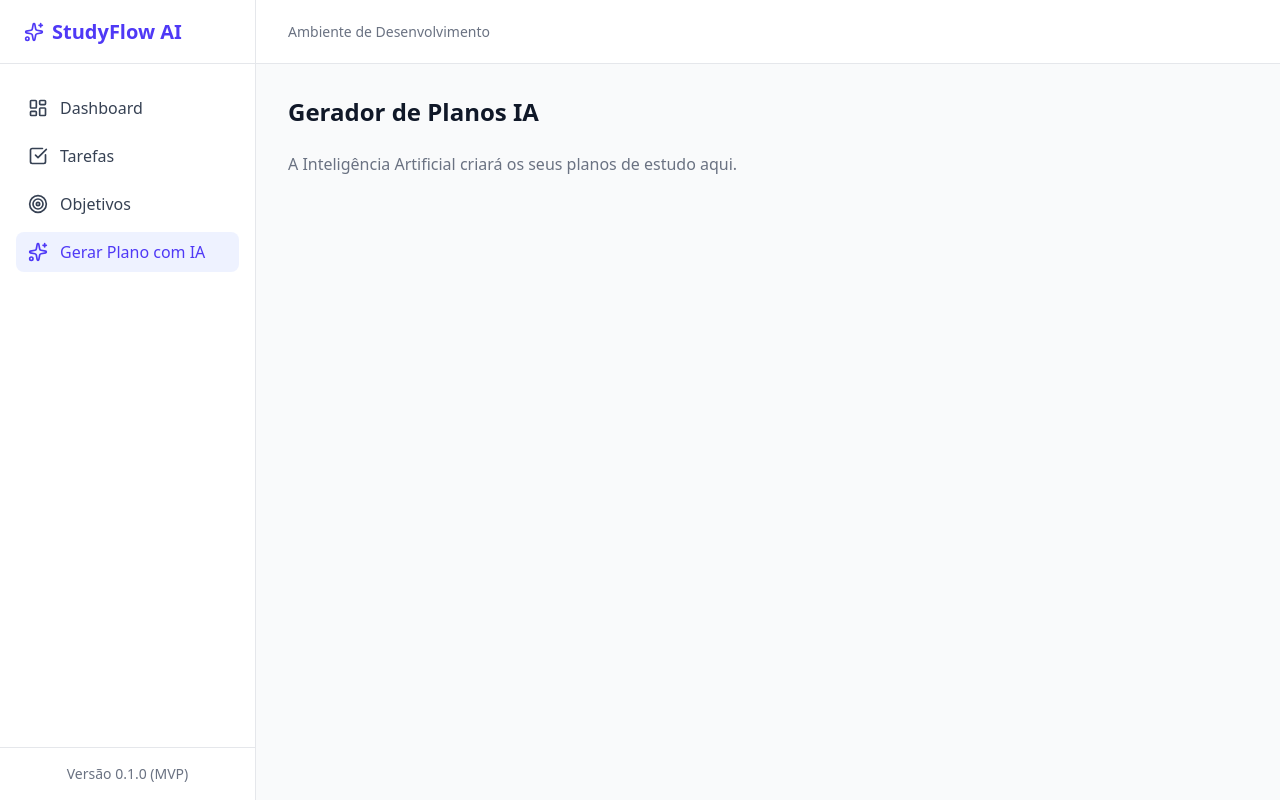
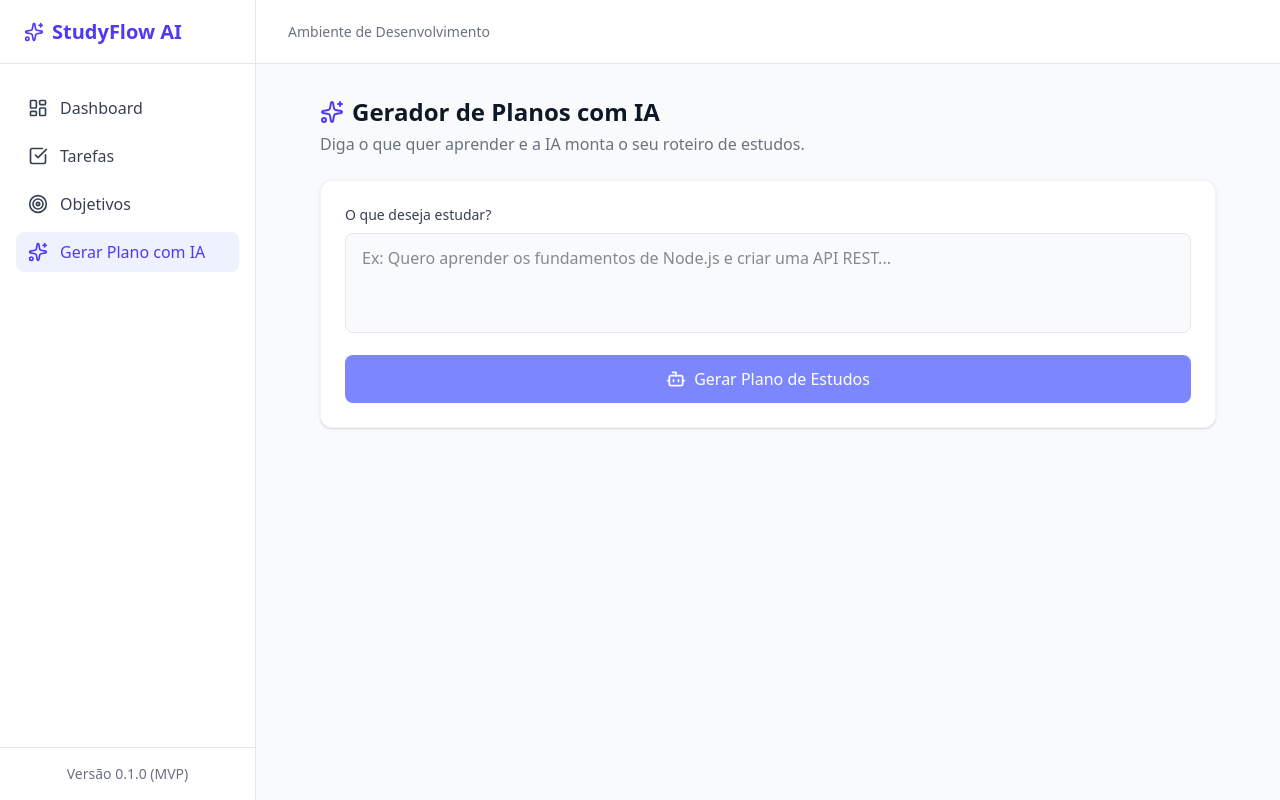
Before and after one commit to LuisPauloCN507/studyflow-ai, a Next.js app in the folder frontend/: page /planos in a window 1280 px wide. Built offline with nearby package versions, Linux system fonts and the light colour scheme.

Commit message:
feat: cria interface simulada do gerador de planos com IA

```diff
--- a/frontend/src/app/planos/page.tsx
+++ b/frontend/src/app/planos/page.tsx
@@ -1,8 +1,86 @@
+"use client";
+
+import { useState } from "react";
+import { Sparkles, Bot, Loader2, BookOpen } from "lucide-react";
+
 export default function PlanosPage() {
+  const [assunto, setAssunto] = useState("");
+  const [gerando, setGerando] = useState(false);
+  const [planoGerado, setPlanoGerado] = useState(false);
+
+  const gerarPlano = () => {
+    if (assunto.trim() === "") return;
+    setGerando(true);
+
+    // Simula o tempo de resposta de uma Inteligência Artificial
+    setTimeout(() => {
+      setGerando(false);
+      setPlanoGerado(true);
+    }, 2500);
+  };
+
   return (
-    <div className="space-y-6">
-      <h2 className="text-2xl font-bold text-gray-900">Gerador de Planos IA</h2>
-      <p className="text-gray-500">A Inteligência Artificial criará os seus planos de estudo aqui.</p>
+    <div className="max-w-4xl mx-auto space-y-6">
+      <div>
+        <h2 className="text-2xl font-bold text-gray-900 flex items-center gap-2">
+          <Sparkles className="w-6 h-6 text-indigo-600" />
+          Gerador de Planos com IA
+        </h2>
+        <p className="text-gray-500 mt-1">Diga o que quer aprender e a IA monta o seu roteiro de estudos.</p>
+      </div>
+
+      <div className="bg-white p-6 rounded-xl shadow-sm border border-gray-100 space-y-4">
+        <div>
+          <label className="block text-sm font-medium text-gray-700 mb-2">O que deseja estudar?</label>
+          <textarea
+            value={assunto}
+            onChange={(e) => setAssunto(e.target.value)}
+            placeholder="Ex: Quero aprender os fundamentos de Node.js e criar uma API REST..."
+            className="w-full bg-gray-50 border border-gray-200 rounded-lg px-4 py-3 focus:outline-none focus:ring-2 focus:ring-indigo-500 focus:border-transparent min-h-[100px] resize-none"
+          />
+        </div>
+
+        <button
+          onClick={gerarPlano}
+          disabled={gerando || assunto.trim() === ""}
+          className="w-full bg-indigo-600 hover:bg-indigo-700 disabled:bg-indigo-400 text-white py-3 rounded-lg font-medium flex items-center justify-center gap-2 transition-colors"
+        >
+          {gerando ? (
+            <>
+              <Loader2 className="w-5 h-5 animate-spin" />
+              A processar com IA...
+            </>
+          ) : (
+            <>
+              <Bot className="w-5 h-5" />
+              Gerar Plano de Estudos
+            </>
+          )}
+        </button>
+      </div>
+
+      {/* Área de Resultado Simulado */}
+      {planoGerado && (
+        <div className="bg-indigo-50 border border-indigo-100 rounded-xl p-6 space-y-4 animate-in fade-in duration-500">
+          <div className="flex items-center gap-2 text-indigo-800 font-semibold text-lg">
+            <BookOpen className="w-5 h-5" />
+            Roteiro Sugerido
+          </div>
+          <div className="space-y-3">
+            <div className="bg-white p-4 rounded-lg shadow-sm border border-indigo-50">
+              <h4 className="font-medium text-gray-900">Semana 1: Fundamentos</h4>
+              <p className="text-gray-600 text-sm mt-1">Conceitos básicos, sintaxe e primeiros passos.</p>
+            </div>
+            <div className="bg-white p-4 rounded-lg shadow-sm border border-indigo-50">
+              <h4 className="font-medium text-gray-900">Semana 2: Prática e Projetos</h4>
+              <p className="text-gray-600 text-sm mt-1">Criação de um projeto prático aplicando o conhecimento adquirido.</p>
+            </div>
+          </div>
+          <p className="text-xs text-center text-indigo-400 mt-4">
+            *(Nota: Esta é uma simulação visual. A ligação real à IA será feita na fase do Backend)*
+          </p>
+        </div>
+      )}
     </div>
   );
 }
```
